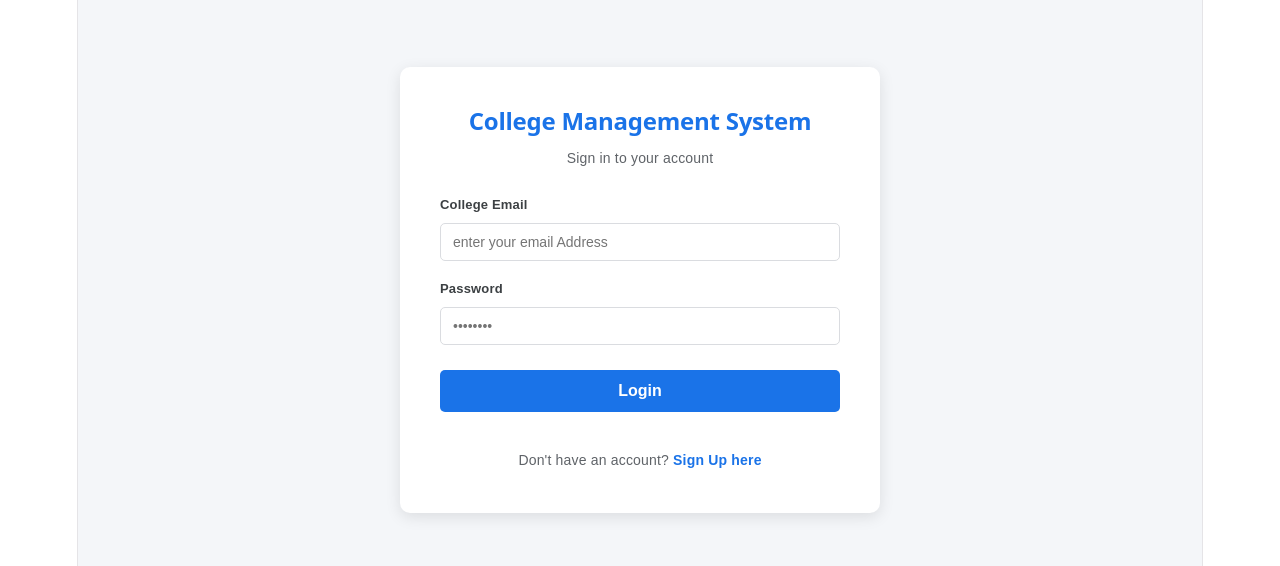
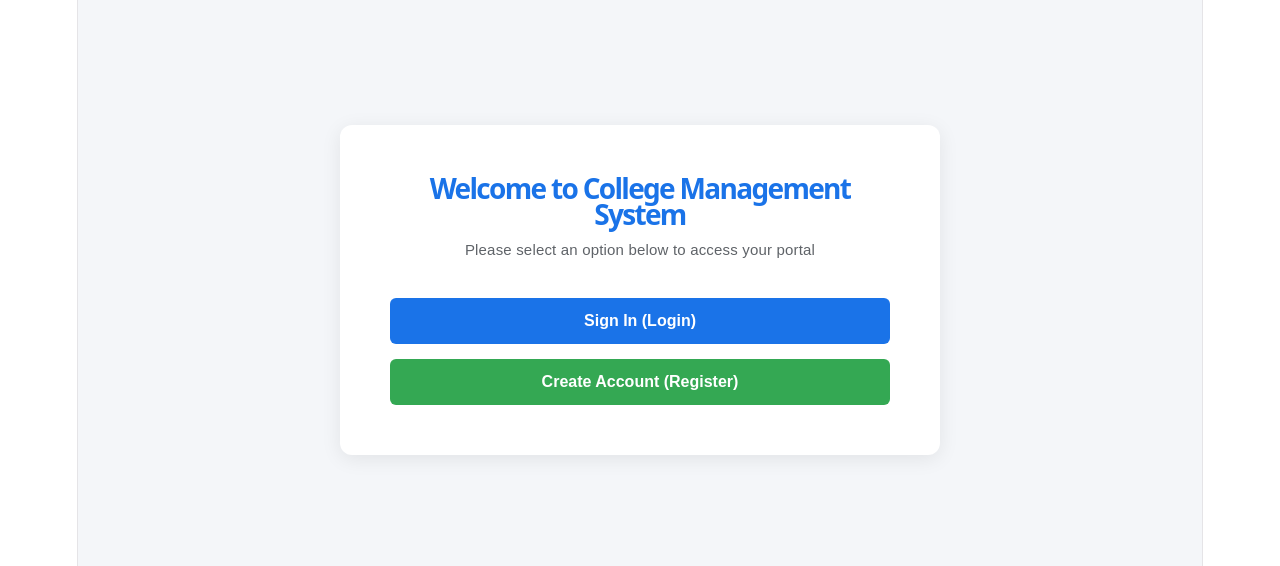
Before and after one commit to pavanikandregula0808-droid/college-management-system, a React app in the folder frontend/: page / in a window 1280 px wide. Before the commit this address led to /login. Shown: the part 110-676 px from the top of the page. Built offline with nearby package versions, Linux system fonts and the light colour scheme; the HTML template or start-up script is replaced by a standard one.

Commit message:
Deployment: Update App routing topology to introduce unified Home landing view

```diff
--- a/frontend/src/App.jsx
+++ b/frontend/src/App.jsx
@@ -1,7 +1,8 @@
 import React from 'react';
+import { BrowserRouter as Router, Routes, Route } from 'react-router-dom';
+import Home from './components/Home'; // 🚀 Imported your brand new dual-option gateway landing page
 import Faculty from './components/Faculty';
-import { BrowserRouter as Router, Routes, Route, Navigate } from 'react-router-dom';
-import Login from './components/login'; // FINAL FIXED PATH: Back to clean, lowercase 'login' mapping
+import Login from './components/login';
 import Register from './components/Register';
 import Dashboard from './components/Dashboard';
 import Academics from './components/Academics';
@@ -10,15 +11,15 @@ function App() {
   return (
     <Router>
       <Routes>
-        <Route path="/faculty" element={<Faculty />} />
+        {/* 1. Root Gateway page showing both Sign In and Sign Up entrypoints */}
+        <Route path="/" element={<Home />} />
+
+        {/* 2. Individual Authentication & Feature Routes */}
         <Route path="/login" element={<Login />} />
         <Route path="/register" element={<Register />} />
+        <Route path="/faculty" element={<Faculty />} />
         <Route path="/dashboard" element={<Dashboard />} />
-
-        {/* Added the Academics view route mapping */}
         <Route path="/academics" element={<Academics />} />
-
-        <Route path="/" element={<Navigate to="/login" />} />
       </Routes>
     </Router>
   );
--- /dev/null
+++ b/frontend/src/components/Home.jsx
@@ -0,0 +1,37 @@
+import React from 'react';
+import { useNavigate } from 'react-router-dom';
+
+const Home = () => {
+  const navigate = useNavigate();
+
+  return (
+    <div style={styles.container}>
+      <div style={styles.card}>
+        <h1 style={styles.title}>Welcome to College Management System</h1>
+        <p style={styles.subtitle}>Please select an option below to access your portal</p>
+
+        <div style={styles.buttonContainer}>
+          <button style={styles.loginButton} onClick={() => navigate('/login')}>
+            Sign In (Login)
+          </button>
+
+          <button style={styles.registerButton} onClick={() => navigate('/register')}>
+            Create Account (Register)
+          </button>
+        </div>
+      </div>
+    </div>
+  );
+};
+
+const styles = {
+  container: { display: 'flex', justifyContent: 'center', alignItems: 'center', height: '100vh', backgroundColor: '#f4f6f9', fontFamily: 'Arial, sans-serif' },
+  card: { backgroundColor: '#fff', padding: '50px', borderRadius: '12px', boxShadow: '0 4px 20px rgba(0,0,0,0.08)', width: '100%', maxWidth: '500px', textAlign: 'center' },
+  title: { margin: '0 0 10px 0', color: '#1a73e8', fontSize: '28px', fontWeight: 'bold' },
+  subtitle: { margin: '0 0 35px 0', color: '#5f6368', fontSize: '15px' },
+  buttonContainer: { display: 'flex', flexDirection: 'column', gap: '15px' },
+  loginButton: { padding: '14px', backgroundColor: '#1a73e8', color: '#fff', border: 'none', borderRadius: '6px', fontSize: '16px', cursor: 'pointer', fontWeight: 'bold', transition: 'background 0.2s' },
+  registerButton: { padding: '14px', backgroundColor: '#34a853', color: '#fff', border: 'none', borderRadius: '6px', fontSize: '16px', cursor: 'pointer', fontWeight: 'bold', transition: 'background 0.2s' }
+};
+
+export default Home;
```
